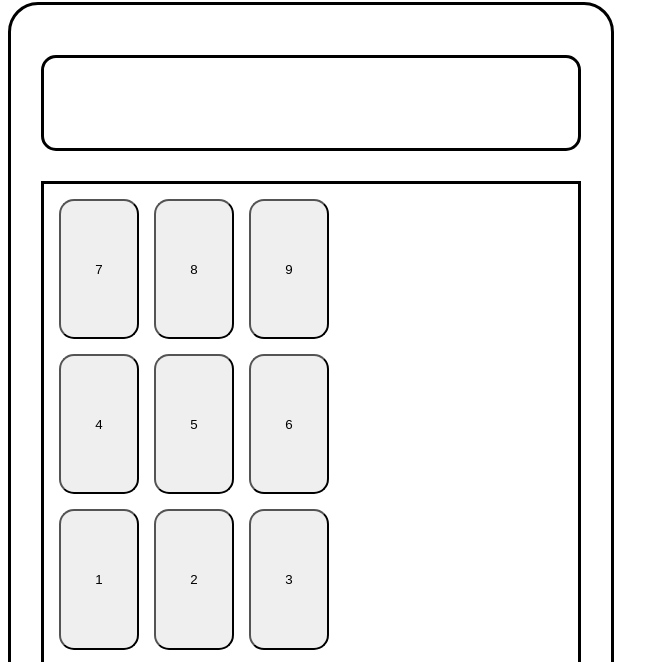
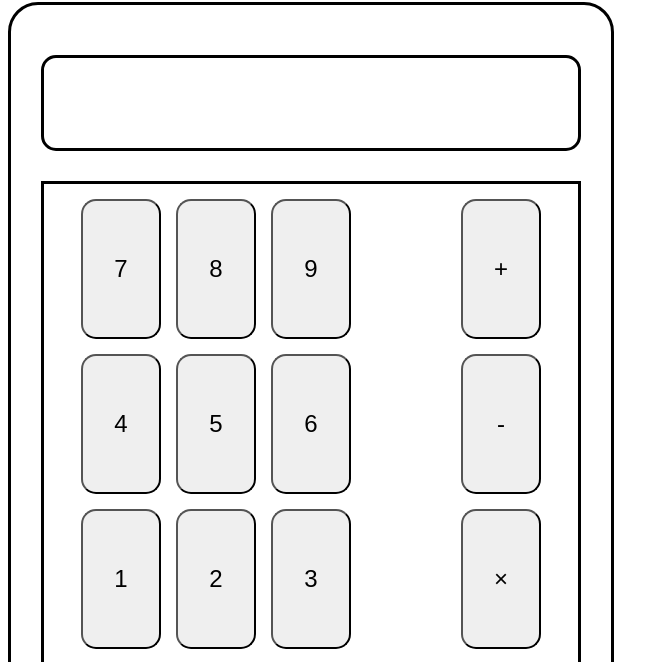
Before and after one commit to StephTorres22/Calculator, a plain HTML site: page index.html in a window 1280 px wide. Shown: the part 78-740 px from the top of the page, without its empty margins (0-669 px from the left). Drawn offline with Linux system fonts and the light colour scheme.

Commit message:
placed all buttons via line postion
there's probably a quicker method, but all buttons have been placed in one container and placed by line number, result is the same as before

```diff
--- a/index.html
+++ b/index.html
@@ -14,16 +14,19 @@
                     <button>7</button>
                     <button>8</button>
                     <button>9</button>
-                    <button>4</button>
-                    <button>5</button>
-                    <button>6</button>
-                    <button>1</button>
-                    <button>2</button>
-                    <button>3</button>
+                    <button class="button4">4</button>
+                    <button class="button5">5</button>
+                    <button class="button6">6</button>
+                    <button class="button1">1</button>
+                    <button class="button2">2</button>
+                    <button class="button3">3</button>
                     <button class="button0">0</button>
 
-                </div>
-                <div class="operatorButtons">
+
+                    <button class="plusButton">+</button>
+                    <button class="minusButton">-</button>
+                    <button class="timesButton">&times;</button>
+                    <button class="divideButton">&divide;</button>
 
                 </div>
             </div>
--- a/style.css
+++ b/style.css
@@ -24,25 +24,72 @@
     margin: 30px;
     display: flex;
     flex-direction: row;
-    justify-content: space-between;
+    justify-content: center;
 }
 
 .numberButtons{
-    width: 270px;
+    width: auto;
     height: 606px;
     max-height: 606px;
     display: grid;
-    grid-template-columns: 1fr 1fr 1fr;
-    grid-template-rows: 1fr 1fr 1fr 1fr;
+    grid-template-columns: repeat(5, 1fr);
+    grid-template-rows: repeat(4, 1fr);
     grid-gap: 15px;
+    place-items: space-evenly;
 
 }
+
+.plusButton{
+    grid-column: 5/6;
+    grid-row: 1/2;
+}
+.minusButton{
+    grid-column: 5/6;
+    grid-row: 2/3;
+}
+.timesButton{
+    grid-column: 5/6;
+    grid-row: 3/4;
+}
+.divideButton{
+    grid-column: 5/6;
+    grid-row: 4/5;
+}
+.button4{
+    grid-column: 1/2;
+    grid-row: 2/3;
+}
+.button5{
+    grid-column: 2/3;
+    grid-row: 2/3;
+}
+.button6{
+    grid-column: 3/4;
+    grid-row: 2/3;
+}
+.button1{
+    grid-column: 1/2;
+    grid-row: 3/4;
+}
+.button2{
+    grid-column: 2/3;
+    grid-row: 3/4;
+}
+.button3{
+    grid-column: 3/4;
+    grid-row: 3/4;
+}
+
+
 .button0{
     grid-column: 2/3;
     grid-row: 4/5;
 }
 button{
     border-radius: 15px;
+    font-size: x-large;
+    width: 80px;
+    height: 140px;
 
 
 }
```
